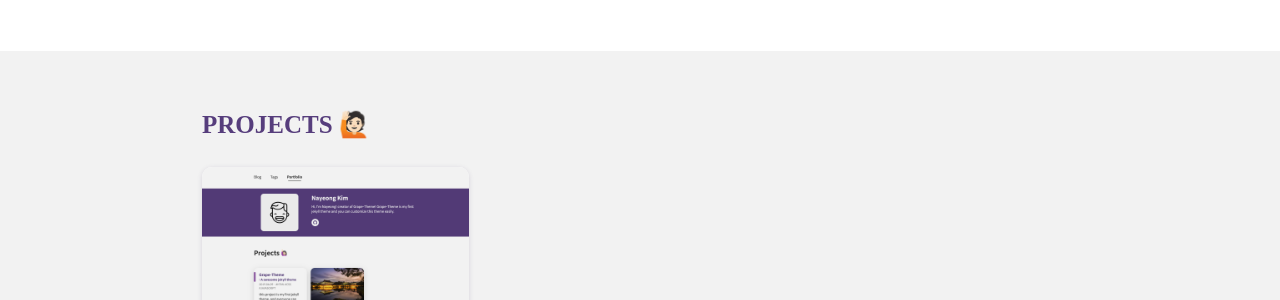
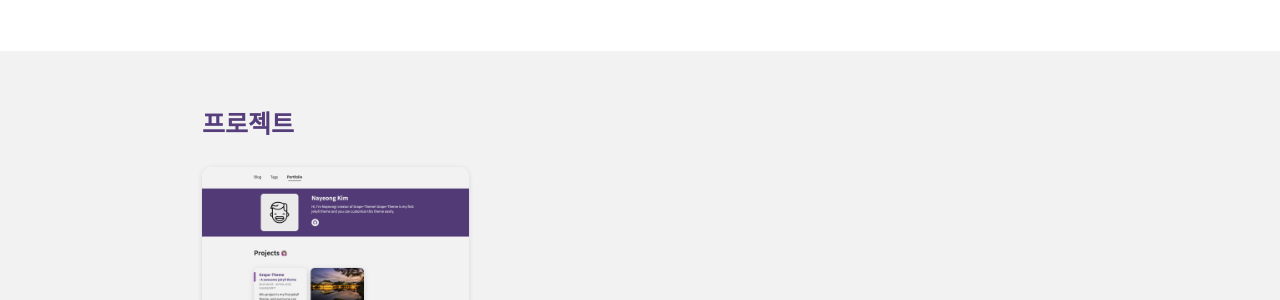
Before and after one commit to Dot3Kim/dot3kim.github.io, a Jekyll site: the page built from portfolio.html, in a window 1280 px wide. Shown: the part 735-1035 px from the top of the page. Built offline with Jekyll 4.4.1, drawn with Linux system fonts in a browser that asks for light colours; nearby versions of some CDN libraries; some web fonts are replaced.

Commit message:
Update projects.html

```diff
--- a/_includes/projects.html
+++ b/_includes/projects.html
@@ -1,6 +1,6 @@
 <section id="project">
   <div class="project-wrap">
-    <p class="title">PROJECTS 🙋🏻</p>
+    <p class="title">프로젝트</p>
     <div class="card-container">
       {% for _ in site.data.projects %}
       {% assign project = _.project %}
```
